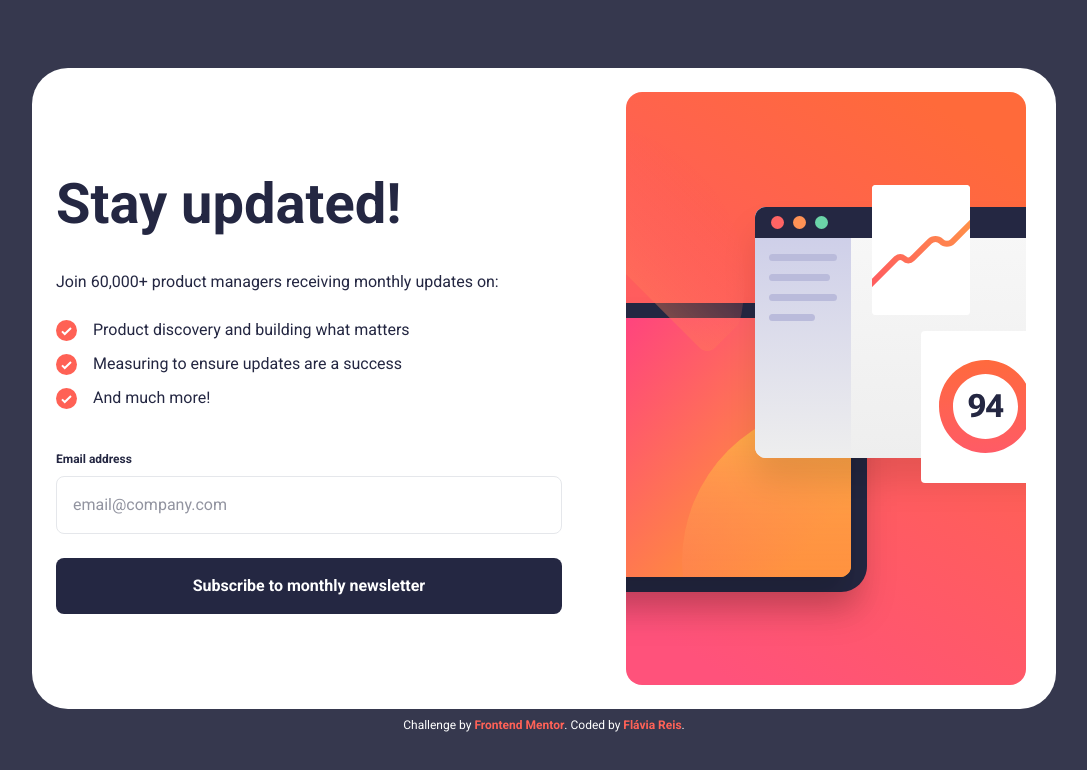
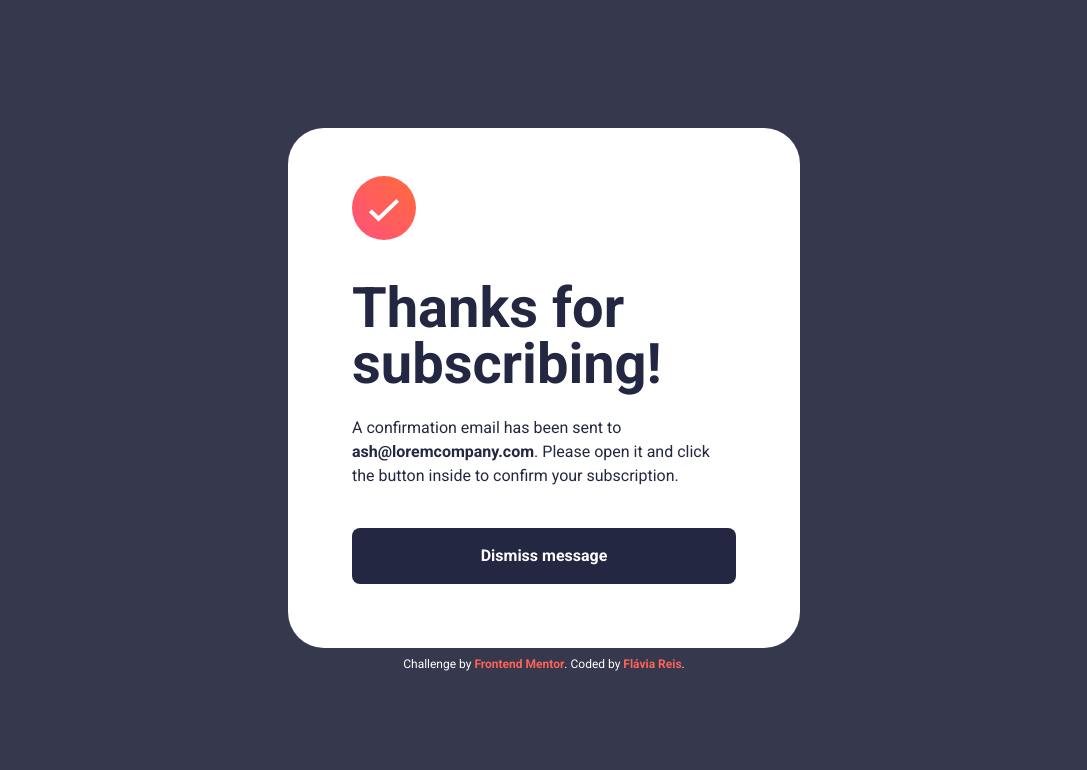
Before and after one commit to flaviare1s/newsletter-sign-up-with-success-message, a website: page src/index.html in a window 1280 px wide. Shown: the whole page, without its empty margins (96-1183 px from the left). Drawn offline with Linux system fonts and the light colour scheme.

Commit message:
Improving styles of the second section.

```diff
--- a/src/index.html
+++ b/src/index.html
@@ -18,13 +18,13 @@
 
   <!-- Sign-up form start -->
 
-  <section class="bg-white w-full md:w-[95%] lg:w-[80%] flex flex-col md:flex-row-reverse items-center justify-between p-0 sm:rounded-[36px]">
+  <section class="hidden bg-white w-full md:w-[95%] lg:w-[80%] flex flex-col md:flex-row-reverse items-center justify-between p-0 md:rounded-[36px]">
     <div class="w-full sm:w-[42%] md:pr-6">
       <img class="md:hidden w-full" src="../assets/images/illustration-sign-up-mobile.svg" alt="Illustration Sign Up">
       <img class="hidden md:block h-full w-auto py-6 object-contain" src="../assets/images/illustration-sign-up-desktop.svg" alt="Illustration Sign Up">
     </div>
     <div class="md:w-[58%] px-6 py-10 md:pl-6 md:pr-16">
-      <h1 class="text-dark_navy font-bold text-[40px] md:text-[56px]">Stay updated!</h1>
+      <h1 class="text-dark_navy font-bold text-[40px] md:text-[56px] leading-[100%]">Stay updated!</h1>
       <p class="text-dark_navy text-base leading-[150%] p h-full py-6">Join 60,000+ product managers receiving monthly updates on:</p>
       <div class="text-dark_navy text-base leading-[150%]">
         <div class="flex justify-start items-center gap-4 mb-2.5">
@@ -54,11 +54,14 @@
 
   <!-- Success message start -->
 
-  <section class="hidden bg-white w-full md:w-1/2">
-    Thanks for subscribing!
-    A confirmation email has been sent to ash@loremcompany.com.
-    Please open it and click the button inside to confirm your subscription.
-    Dismiss message
+  <section class="bg-white w-full md:w-[40%] px-6 md:px-16 md:rounded-[36px]">
+    <img class="mt-[149px] md:mt-12 mb-10" src="../assets/images/icon-success.svg" alt="Icon Success">
+    <h1 class="text-dark_navy font-bold text-[40px] md:text-[56px] leading-[100%]  pb-6">Thanks for subscribing!</h1>
+    <p class="text-dark_navy text-base leading-[150%] mb-[263px] md:mb-10">
+      A confirmation email has been sent to <span class="font-bold">ash@loremcompany.com</span>.
+      Please open it and click the button inside to confirm your subscription.
+    </p>
+    <button class="bg-dark_slate_grey p-4 rounded-lg text-white font-bold text-base leading-[150%] w-full mb-10 md:mb-16">Dismiss message</button>
   </section>
 
   <!-- Success message end -->
```
Also changed, not shown: src/output.css.
